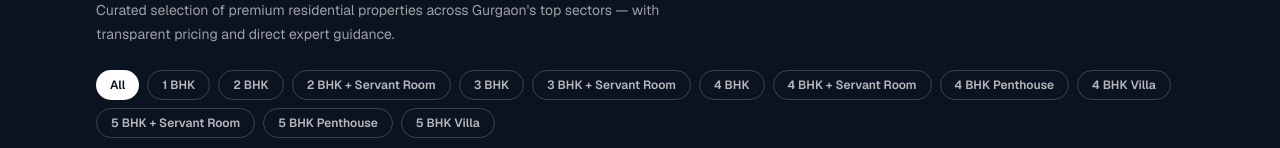
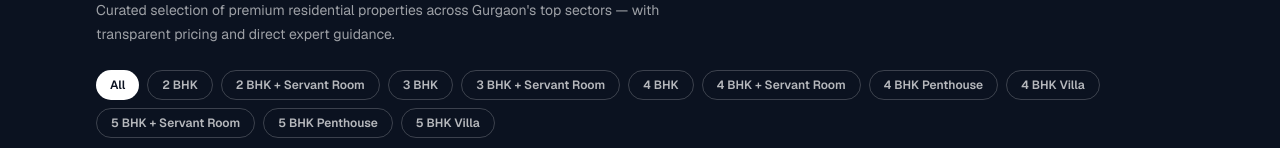
Before and after one commit to shashank5518/grt-static, a Next.js app: page /properties in a window 1280 px wide. Shown: the part 191-339 px from the top of the page. Built offline with nearby package versions, Linux system fonts and the light colour scheme; no server answers.

Commit message:
updated configurations

```diff
--- a/components/properties-data.ts
+++ b/components/properties-data.ts
@@ -2164,16 +2164,6 @@ export const properties: Property[] = [
 ],
     configurations: [
       {
-        bhk: "1 BHK",
-        options: [
-          {
-            size: "955 sq ft",
-            price: "₹1.45 - 1.50 Cr",
-            floorPlan : "/floorplans/godrej-air-955.webp"
-          },
-        ]
-      },
-      {
         bhk: "2 BHK",
         options: [
           {
```
